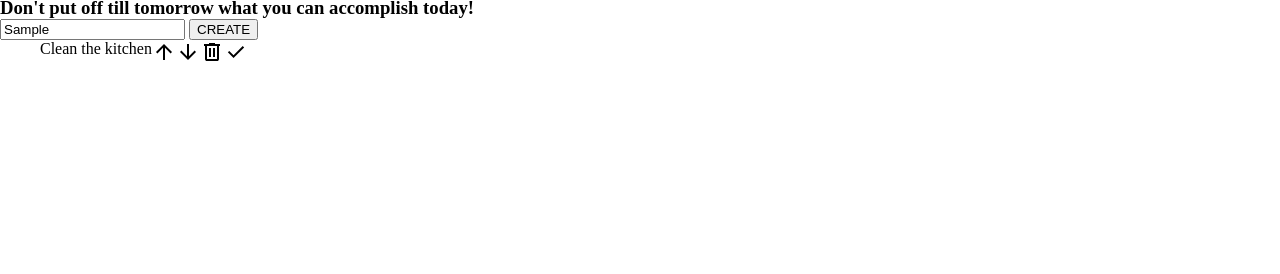
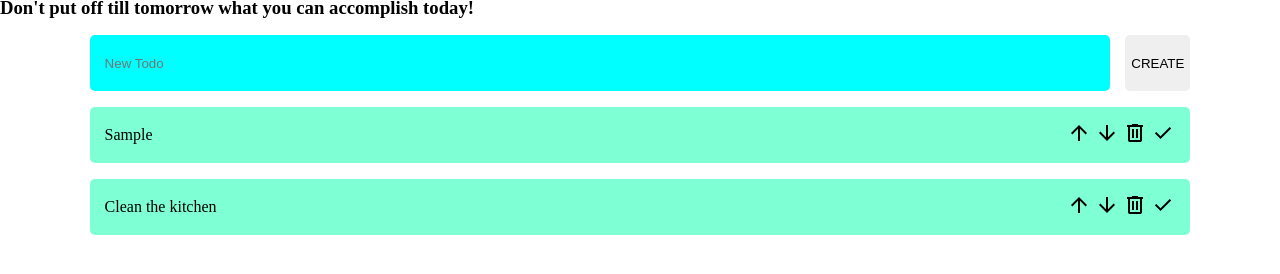
Before and after one commit to TechBoxNorth/uppgift-js-todo-list, a plain HTML site: page index.html in a window 1280 px wide. Both pictures are taken after typing "Sample" into the empty fields and a click on the button "CREATE". Shown: the part 40-314 px from the top of the page. Drawn offline with Linux system fonts and the light colour scheme.

Commit message:
tasks can now be added to the list

```diff
--- a/index.css
+++ b/index.css
@@ -3,7 +3,60 @@
     margin: 0;
 }
 
+.create-task {
+    margin: 16px auto;
+    display: flex;
+    flex-direction: row;
+    height: 56px;
+    width: 86%;
+}
+
+.task-text {
+    border: none;
+    width: 100%;
+    background-color: aqua;
+    margin-left: 0;
+    padding-left: 15px;
+    margin-right: 15px;
+    border-radius: 5px;
+}
+
+button {
+    height: 56px;
+    width: auto;
+    border: none;
+    border-radius: 5px;
+    margin-right: 0;
+    margin-left: auto;
+}
+
+.task-list {
+    list-style: none;
+    padding-left: 0;
+    display: flex;
+    flex-direction: column;
+    gap: 16px;
+    align-items: center;
+}
+
 .task {
     display: flex;
     flex-direction: row;
+    height: 56px;
+    width: 86%;
+    background-color: aquamarine;
+    border-radius: 5px;
+    padding-left: 15px;
 }
+
+.task p {
+    margin-top: auto;
+    margin-bottom: auto;
+}
+
+.icons {
+    margin-top: auto;
+    margin-bottom: auto;
+    margin-right: 15px;
+    margin-left: auto;
+}
--- a/index.html
+++ b/index.html
@@ -13,16 +13,18 @@
     </header>
     <main>
         <div class="create-task">
-            <input type="text" name="task" id="task" placeholder="New Todo">
-            <button>CREATE</button>
+            <input type="text" name="task" class="task-text" placeholder="New Todo">
+            <button class="create-btn">CREATE</button>
         </div>
         <ul class="task-list">
             <li class="task">
                 <p>Clean the kitchen</p>
-                <img src="img/arrow_up.svg" class="move-up" alt="up arrow">
-                <img src="img/arrow_down.svg" class="move-down" alt="down arrow">
-                <img src="img/delete.svg" class="delete-task" alt="trash bin">
-                <img src="img/check.svg" class="check-task" alt="check mark">
+                <div class="icons">
+                    <img src="img/arrow_up.svg" class="move-up" alt="up arrow">
+                    <img src="img/arrow_down.svg" class="move-down" alt="down arrow">
+                    <img src="img/delete.svg" class="delete-task" alt="trash bin">
+                    <img src="img/check.svg" class="check-task" alt="check mark">
+                </div>
             </li>
         </ul>
 
--- a/index.js
+++ b/index.js
@@ -1,15 +1,15 @@
-let tasks = [];
-function newTask(task){
-    const description = task;
-    const done = false;
-    return {
-        description,
-        done
-    }
-}
-
-tasks.push(newTask('Make dinner'));
-tasks.push(newTask('Make dinner'));
-tasks.push(newTask('Make dinner'));
-
-console.log(tasks);
+const taskList = document.querySelector('.task-list');
+const createBtn = document.querySelector('.create-btn');
+createBtn.addEventListener('click', () => {
+    const taskTxt = document.querySelector('.task-text');
+    taskList.insertAdjacentHTML("afterbegin", `<li class="task">
+    <p>${taskTxt.value}</p>
+    <div class="icons">
+        <img src="img/arrow_up.svg" class="move-up" alt="up arrow">
+        <img src="img/arrow_down.svg" class="move-down" alt="down arrow">
+        <img src="img/delete.svg" class="delete-task" alt="trash bin">
+        <img src="img/check.svg" class="check-task" alt="check mark">
+    </div>
+</li>`);
+    taskTxt.value = null;
+});
```
Also changed, not shown: task.html (added, +7 -0 lines).
